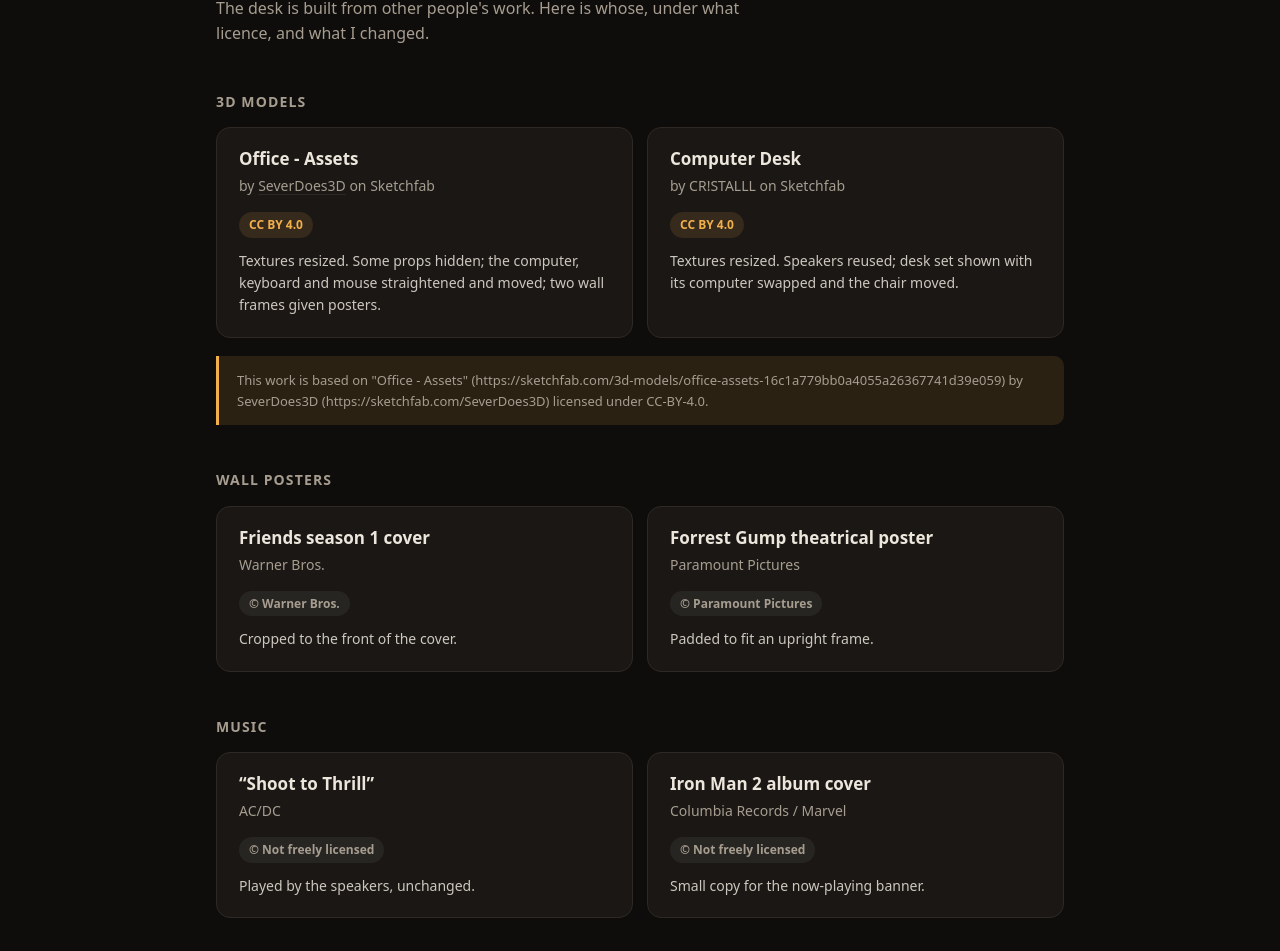
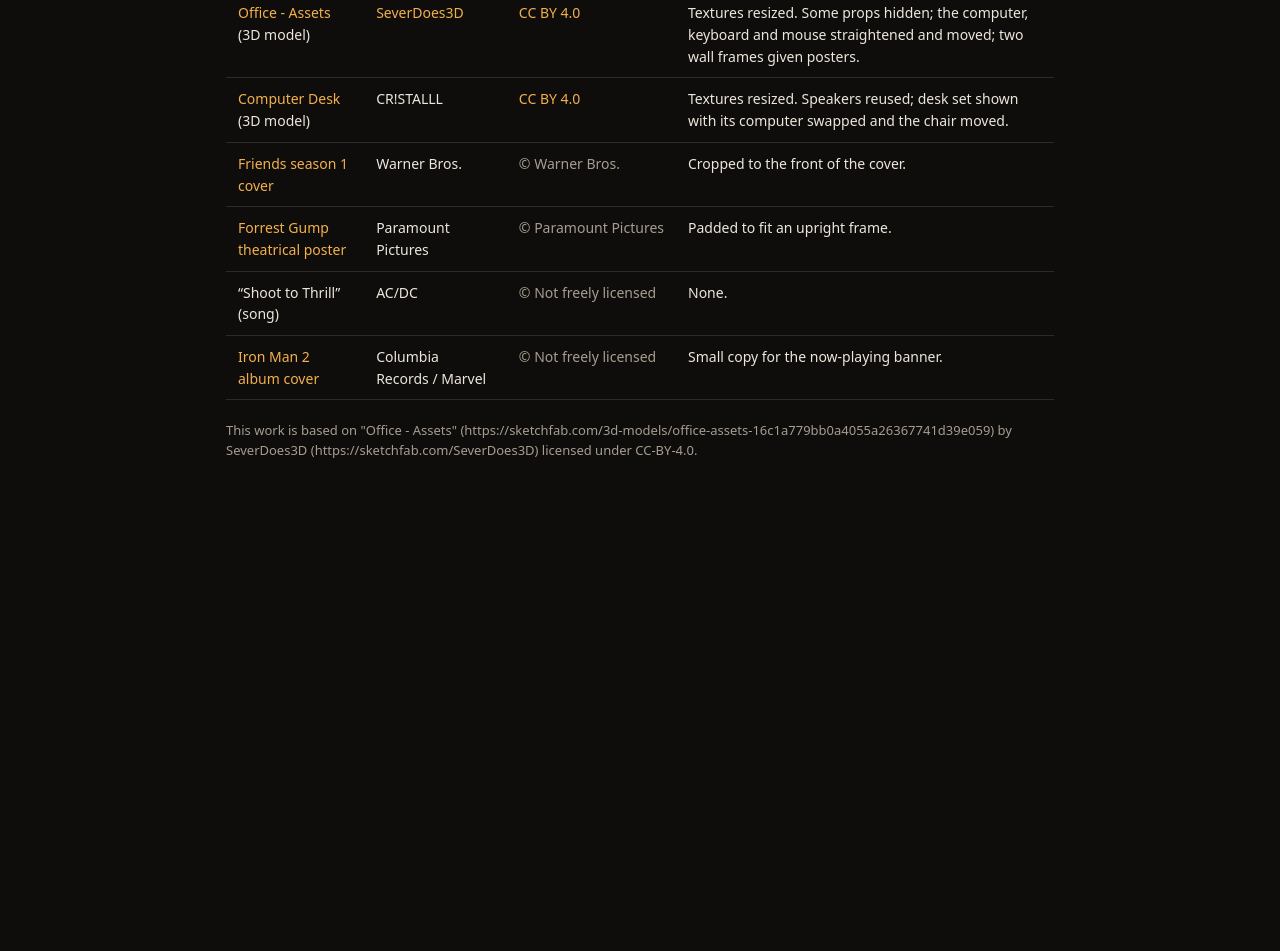
Before and after one commit to KunalKumarkkr01/kunalkr.dev, a plain HTML site: page site/credits.html in a window 1280 px wide. Shown: the part 222-1173 px from the top of the page. After the commit the page ends 800 px from the top, so only its background shows below. Drawn offline with Linux system fonts and the light colour scheme.

Commit message:
Credits: one compact table instead of cards (#8)
Replaces the card layout with a single attribution table (work, author,
licence, changes). Same content; the CC-BY attribution sentence stays
verbatim (guarded by the smoke test). Reviewed as renders at 1440 px and
390 px before committing.

```diff
--- a/site/credits.html
+++ b/site/credits.html
@@ -7,129 +7,46 @@
 <meta name="robots" content="noindex">
 <meta name="color-scheme" content="dark">
 <style>
-  :root{
-    --bg:#0f0d0b; --surface:#1a1714; --surface-hover:#221e1a; --border:#2e2924;
-    --text:#ece6dc; --muted:#a69d90; --accent:#f2b04c; --accent-soft:rgba(242,176,76,.12);
-    --radius:14px;
-  }
+  :root{--bg:#0f0d0b; --line:#2e2924; --text:#ece6dc; --muted:#a69d90; --accent:#f2b04c}
   *{box-sizing:border-box}
-  html{-webkit-text-size-adjust:100%}
-  body{
-    margin:0; min-height:100vh; color:var(--text); line-height:1.6;
-    font:16px/1.6 system-ui,-apple-system,"Segoe UI",Roboto,"Helvetica Neue",Arial,sans-serif;
-    background:var(--bg) radial-gradient(1200px 600px at 15% -10%,rgba(242,176,76,.10),transparent 60%);
-  }
-  main{max-width:880px; margin:0 auto; padding:56px 16px 72px}
+  body{margin:0; background:var(--bg); color:var(--text);
+    font:15px/1.55 system-ui,-apple-system,"Segoe UI",Roboto,"Helvetica Neue",Arial,sans-serif}
+  main{max-width:860px; margin:0 auto; padding:40px 16px 56px}
   a{color:var(--accent); text-decoration:none}
   a:hover{text-decoration:underline; text-underline-offset:3px}
-  a:focus-visible{outline:2px solid var(--accent); outline-offset:3px; border-radius:4px}
-
-  .back{
-    display:inline-flex; align-items:center; gap:8px; font-size:14px; color:var(--muted);
-    padding:8px 14px; border:1px solid var(--border); border-radius:999px; transition:.15s;
-  }
-  .back:hover{color:var(--text); border-color:var(--accent); text-decoration:none}
-
-  header{margin:32px 0 40px}
-  .eyebrow{font-size:13px; letter-spacing:.12em; text-transform:uppercase; color:var(--accent); margin:0 0 8px}
-  h1{font-size:clamp(32px,6vw,44px); line-height:1.1; margin:0 0 12px; letter-spacing:-.02em}
-  .lead{color:var(--muted); margin:0; max-width:60ch}
-
-  section{margin-top:44px}
-  h2{font-size:14px; font-weight:600; letter-spacing:.08em; text-transform:uppercase; color:var(--muted); margin:0 0 14px}
-  .grid{display:grid; gap:14px; grid-template-columns:repeat(auto-fill,minmax(min(100%,380px),1fr))}
-
-  .card{
-    background:var(--surface); border:1px solid var(--border); border-radius:var(--radius);
-    padding:20px 22px; transition:background .15s,border-color .15s;
-  }
-  .card:hover{background:var(--surface-hover); border-color:#3d362f}
-  .card h3{font-size:17px; margin:0 0 4px; line-height:1.35}
-  .card h3 a{color:var(--text)}
-  .by{color:var(--muted); font-size:14px; margin:0 0 14px}
-  .by a{color:var(--muted); text-decoration:underline; text-underline-offset:3px; text-decoration-color:var(--border)}
-  .by a:hover{color:var(--accent)}
-  .tag{
-    display:inline-block; font-size:12px; font-weight:600; padding:3px 10px; border-radius:999px;
-    background:var(--accent-soft); color:var(--accent); margin-bottom:12px;
-  }
-  .tag.closed{background:rgba(255,255,255,.06); color:var(--muted)}
-  .changes{font-size:14px; color:var(--text); opacity:.85; margin:0}
-
-  .note{
-    margin-top:18px; font-size:13px; color:var(--muted); padding:14px 18px;
-    border-left:3px solid var(--accent); background:var(--accent-soft); border-radius:0 10px 10px 0;
-  }
-  footer{margin-top:56px; padding-top:24px; border-top:1px solid var(--border); color:var(--muted); font-size:14px}
+  .back{font-size:14px; color:var(--muted)}
+  h1{font-size:26px; margin:20px 0 4px; letter-spacing:-.01em}
+  .lead{color:var(--muted); margin:0 0 24px}
+  .scroll{overflow-x:auto}
+  table{width:100%; min-width:600px; border-collapse:collapse; font-size:14px}
+  th,td{text-align:left; vertical-align:top; padding:10px 12px; border-bottom:1px solid var(--line)}
+  th{font-size:12px; font-weight:600; letter-spacing:.06em; text-transform:uppercase; color:var(--muted)}
+  td.licence{white-space:nowrap; color:var(--muted)}
+  .note{margin:20px 0 0; font-size:13px; color:var(--muted)}
 </style>
 </head>
 <body>
 <main>
   <a class="back" href="./">&larr; Back to the desk</a>
+  <h1>Credits</h1>
+  <p class="lead">Third-party work used on the desk.</p>
 
-  <header>
-    <p class="eyebrow">kunalkr.dev</p>
-    <h1>Credits</h1>
-    <p class="lead">The desk is built from other people's work. Here is whose, under what licence, and what I changed.</p>
-  </header>
+  <div class="scroll">
+    <table>
+      <thead><tr><th>Work</th><th>Author</th><th>Licence</th><th>Changes</th></tr></thead>
+      <tbody>
+        <tr><td><a href="https://sketchfab.com/3d-models/office-assets-16c1a779bb0a4055a26367741d39e059">Office - Assets</a> (3D model)</td><td><a href="https://sketchfab.com/SeverDoes3D">SeverDoes3D</a></td><td class="licence"><a href="https://creativecommons.org/licenses/by/4.0/">CC BY 4.0</a></td><td>Textures resized. Some props hidden; the computer, keyboard and mouse straightened and moved; two wall frames given posters.</td></tr>
+        <tr><td><a href="https://sketchfab.com/3d-models/computer-desk-ff0674f66e11462e8b3417dee2b58ac9">Computer Desk</a> (3D model)</td><td>CR!STALLL</td><td class="licence"><a href="https://creativecommons.org/licenses/by/4.0/">CC BY 4.0</a></td><td>Textures resized. Speakers reused; desk set shown with its computer swapped and the chair moved.</td></tr>
+        <tr><td><a href="https://en.wikipedia.org/wiki/File:Friends_Season_1_DVD.jpg">Friends season 1 cover</a></td><td>Warner Bros.</td><td class="licence">&copy; Warner Bros.</td><td>Cropped to the front of the cover.</td></tr>
+        <tr><td><a href="https://en.wikipedia.org/wiki/File:Forrest_Gump_poster.jpg">Forrest Gump theatrical poster</a></td><td>Paramount Pictures</td><td class="licence">&copy; Paramount Pictures</td><td>Padded to fit an upright frame.</td></tr>
+        <tr><td>&ldquo;Shoot to Thrill&rdquo; (song)</td><td>AC/DC</td><td class="licence">&copy; Not freely licensed</td><td>None.</td></tr>
+        <tr><td><a href="https://music.apple.com/us/album/iron-man-2/575998519">Iron Man 2 album cover</a></td><td>Columbia Records / Marvel</td><td class="licence">&copy; Not freely licensed</td><td>Small copy for the now-playing banner.</td></tr>
+      </tbody>
+    </table>
+  </div>
 
-  <section aria-labelledby="models">
-    <h2 id="models">3D models</h2>
-    <div class="grid">
-      <article class="card">
-        <h3><a href="https://sketchfab.com/3d-models/office-assets-16c1a779bb0a4055a26367741d39e059">Office - Assets</a></h3>
-        <p class="by">by <a href="https://sketchfab.com/SeverDoes3D">SeverDoes3D</a> on Sketchfab</p>
-        <span class="tag"><a href="https://creativecommons.org/licenses/by/4.0/">CC BY 4.0</a></span>
-        <p class="changes">Textures resized. Some props hidden; the computer, keyboard and mouse straightened and moved; two wall frames given posters.</p>
-      </article>
-      <article class="card">
-        <h3><a href="https://sketchfab.com/3d-models/computer-desk-ff0674f66e11462e8b3417dee2b58ac9">Computer Desk</a></h3>
-        <p class="by">by CR!STALLL on Sketchfab</p>
-        <span class="tag"><a href="https://creativecommons.org/licenses/by/4.0/">CC BY 4.0</a></span>
-        <p class="changes">Textures resized. Speakers reused; desk set shown with its computer swapped and the chair moved.</p>
-      </article>
-    </div>
-    <p class="note">This work is based on "Office - Assets" (https://sketchfab.com/3d-models/office-assets-16c1a779bb0a4055a26367741d39e059)
-      by SeverDoes3D (https://sketchfab.com/SeverDoes3D) licensed under CC-BY-4.0.</p>
-  </section>
-
-  <section aria-labelledby="posters">
-    <h2 id="posters">Wall posters</h2>
-    <div class="grid">
-      <article class="card">
-        <h3><a href="https://en.wikipedia.org/wiki/File:Friends_Season_1_DVD.jpg">Friends season 1 cover</a></h3>
-        <p class="by">Warner Bros.</p>
-        <span class="tag closed">&copy; Warner Bros.</span>
-        <p class="changes">Cropped to the front of the cover.</p>
-      </article>
-      <article class="card">
-        <h3><a href="https://en.wikipedia.org/wiki/File:Forrest_Gump_poster.jpg">Forrest Gump theatrical poster</a></h3>
-        <p class="by">Paramount Pictures</p>
-        <span class="tag closed">&copy; Paramount Pictures</span>
-        <p class="changes">Padded to fit an upright frame.</p>
-      </article>
-    </div>
-  </section>
-
-  <section aria-labelledby="music">
-    <h2 id="music">Music</h2>
-    <div class="grid">
-      <article class="card">
-        <h3>&ldquo;Shoot to Thrill&rdquo;</h3>
-        <p class="by">AC/DC</p>
-        <span class="tag closed">&copy; Not freely licensed</span>
-        <p class="changes">Played by the speakers, unchanged.</p>
-      </article>
-      <article class="card">
-        <h3><a href="https://music.apple.com/us/album/iron-man-2/575998519">Iron Man 2 album cover</a></h3>
-        <p class="by">Columbia Records / Marvel</p>
-        <span class="tag closed">&copy; Not freely licensed</span>
-        <p class="changes">Small copy for the now-playing banner.</p>
-      </article>
-    </div>
-  </section>
-
-  <footer>The portrait and the bike photo are my own.</footer>
+  <p class="note">This work is based on "Office - Assets" (https://sketchfab.com/3d-models/office-assets-16c1a779bb0a4055a26367741d39e059)
+    by SeverDoes3D (https://sketchfab.com/SeverDoes3D) licensed under CC-BY-4.0.</p>
 </main>
 </body>
 </html>
```
